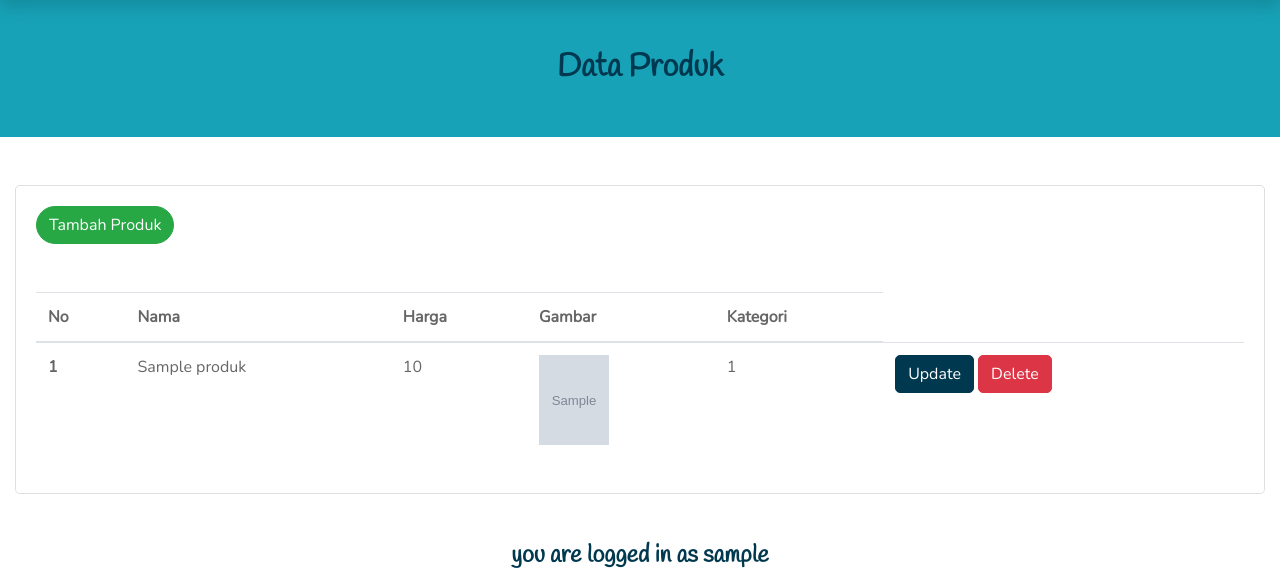
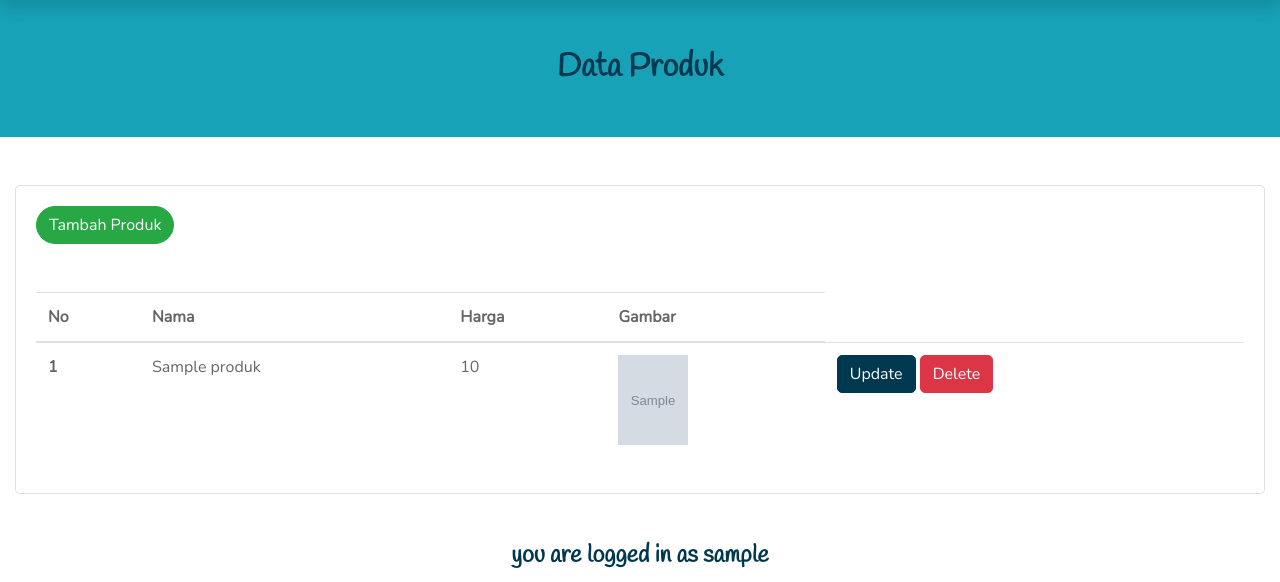
Before and after one commit to salucas137/StudiKasus_TokoSepatu, a PHP site: page / in a window 1280 px wide. Shown: the part 61-643 px from the top of the page. Run offline with PHP 8.4, Linux system fonts and the light colour scheme; the visitor is signed in with stand-in values (Sample User, id 1); tables that the repository leaves empty or names only in its code hold one stand-in row (values such as "Sample post"); grey boxes marked "Sample" are stand-in pictures; some libraries are stand-ins or nearby versions.

Commit message:
updateadmin

```diff
--- a/fakeshoesadmin/index.php
+++ b/fakeshoesadmin/index.php
@@ -77,7 +77,6 @@ if (!isset($_SESSION['login'])) {
               <th scope="col">Nama</th>
               <th scope="col">Harga</th>
               <th scope="col">Gambar</th>
-              <th scope="col">Kategori</th>
             </tr>
           </thead>
           <tbody>
@@ -90,7 +89,6 @@ if (!isset($_SESSION['login'])) {
                 <td><?= $getdata['nama'] ?></td>
                 <td><?= $getdata['harga'] ?></td>
                 <td><img src="gambar/<?php echo $getdata['gambar'];  ?>"  width='70' height='90'  /></td>
-                <td><?= $getdata['kategori_id'] ?></td>
                 <td>
                   <a href="updatedata.php?updateid=<?= $getdata['id'] ?>"><button class="btn btn-secondary rounded">Update</button></a>
                   <a href="delete.php?deleteid=<?= $getdata['id'] ?>"><button class="btn btn-danger rounded">Delete</button></a>
```
